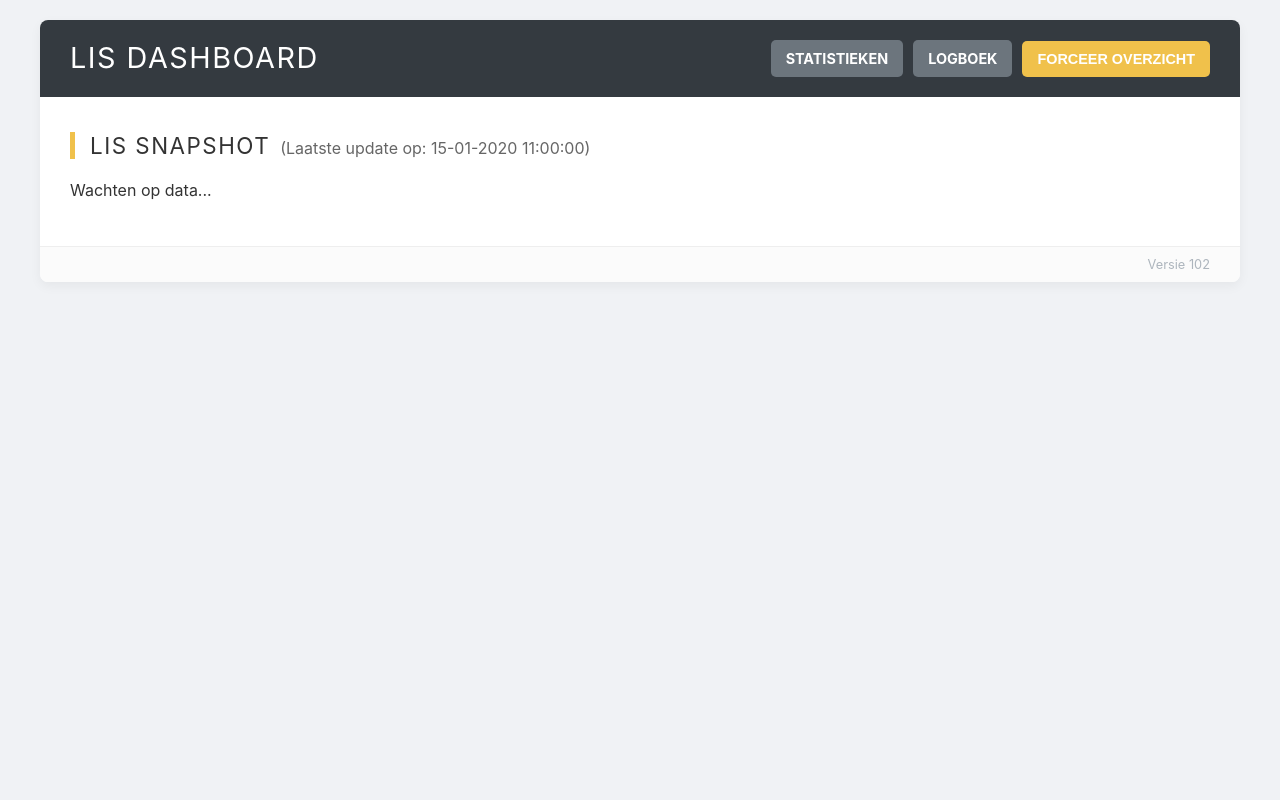
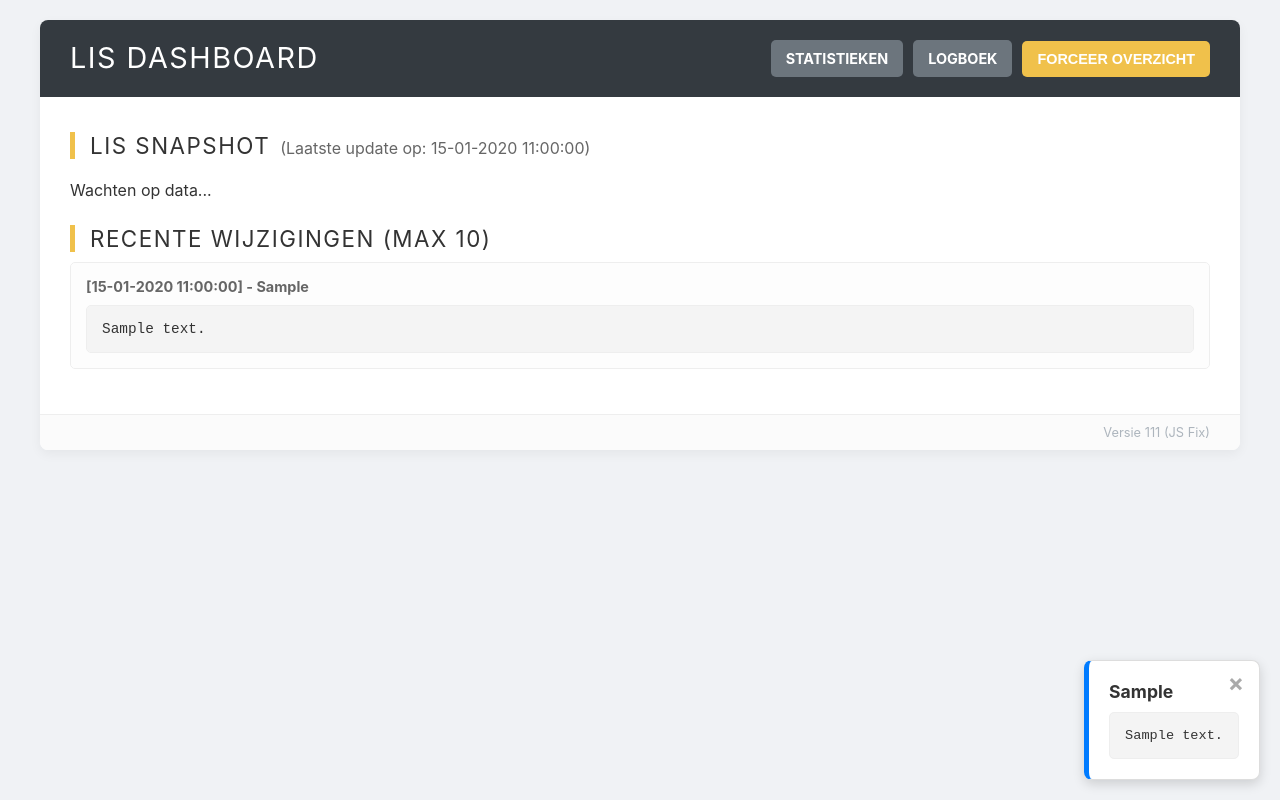
Before and after one commit to simoens/lis-cron-job, a Flask app: page / in a window 1280 px wide. Run offline with Flask 3, Linux system fonts and the light colour scheme; tables that the repository leaves empty hold one stand-in row (values such as "Sample post"); some libraries are stand-ins or nearby versions.

Commit message:
Update index.html with new styles and content

```diff
--- a/templates/index.html
+++ b/templates/index.html
@@ -7,36 +7,62 @@
     <style>
         body { font-family: -apple-system, BlinkMacSystemFont, "Segoe UI", Roboto, Helvetica, Arial, sans-serif; margin: 0; padding: 0; background-color: #f0f2f5; color: #333; }
         .container { max-width: 1200px; margin: 20px auto; background-color: #fff; border-radius: 8px; box-shadow: 0 4px 12px rgba(0,0,0,0.05); overflow: hidden; }
+
+        /* Header */
         .header-bar { background-color: #343a40; color: white; padding: 20px 30px; }
         .header-bar::after { content: ""; display: table; clear: both; }
         .header-bar h1 { margin: 0; padding: 0; font-size: 1.8em; float: left; font-weight: 400; text-transform: uppercase; letter-spacing: 1.5px; }
+
+        /* Knoppen */
         .header-buttons { float: right; display: flex; gap: 10px; align-items: center; }
         .button { background-color: #f0c14b; color: white; padding: 10px 15px; border: none; border-radius: 5px; cursor: pointer; font-size: 0.9em; font-weight: bold; text-transform: uppercase; text-decoration: none; }
         .button:hover { background-color: #5a6268; }
+        .button:disabled { background-color: #6c757d; cursor: not-allowed; opacity: 0.7; }
+
         .content-box { padding: 10px 30px 30px 30px; }
+
+        /* Koppen */
         h2 { font-size: 1.4em; border-left: 5px solid #f0c14b; padding-left: 15px; margin-top: 25px; margin-bottom: 10px; font-weight: 400; text-transform: uppercase; letter-spacing: 1.5px; }
         h3 { margin-top: 25px; font-size: 1.1em; background-color: #f0c14b; color: #343a40; padding: 8px 10px; border-radius: 5px; font-weight: 400; text-transform: uppercase; letter-spacing: 1.5px; }
+
+        /* Tabel */
         table { width: 100%; border-collapse: collapse; margin-top: 15px; font-size: 0.9em; table-layout: fixed; }
         th, td { border: 1px solid #ddd; padding: 10px; text-align: left; word-wrap: break-word; }
         th { background-color: #f2f2f2; }
         tr:nth-child(even) { background-color: #f9f9f9; }
 
+        /* Statussen */
         tr.pilot-assigned, tr.pilot-assigned:nth-child(even) { background-color: #dff0d8; font-weight: 500; }
         tr.status-due-soon, tr.status-due-soon:nth-child(even) { background-color: #fff3e0; font-weight: 500; }
         tr.status-warning-soon, tr.status-warning-soon:nth-child(even) { background-color: #ffebee; font-weight: 500; animation: pulse-red 2s ease-in-out infinite; }
         tr.status-past-due, tr.status-past-due:nth-child(even) { background-color: #ffcdd2; font-weight: 500; }
 
-        /* Link styling in table */
+        /* Links */
         td a { color: #007bff; text-decoration: none; font-weight: 600; }
         td a:hover { text-decoration: underline; color: #0056b3; }
-        td a::after { content: " ↗"; font-size: 0.8em; } /* Extern link icoontje */
+        td a::after { content: " ↗"; font-size: 0.8em; }
 
         @keyframes pulse-red { 0% { background-color: #ffebee; } 50% { background-color: #ffcdd2; } 100% { background-color: #ffebee; } }
+
+        /* Wijzigingen Lijst (Footer van pagina) */
+        .change-item { background-color: #fdfdfd; border: 1px solid #eee; padding: 15px; margin-bottom: 15px; border-radius: 5px; }
+        .change-header { font-weight: bold; color: #333; margin-bottom: 10px; font-size: 0.9em; color: #666; }
+        pre { white-space: pre-wrap; word-wrap: break-word; background-color: #f4f4f4; padding: 15px; border-radius: 5px; font-family: "Courier New", Courier, monospace; font-size: 0.9em; border: 1px solid #eee; margin: 0; }
+
+        /* Toast Pop-up */
+        .toast-notification { position: fixed; bottom: 20px; right: 20px; background-color: #fff; border: 1px solid #ddd; border-left: 5px solid #007bff; box-shadow: 0 4px 12px rgba(0,0,0,0.15); padding: 20px; border-radius: 8px; z-index: 1000; display: none; max-width: 400px; }
+        .toast-header { font-weight: bold; font-size: 1.1em; color: #333; margin-bottom: 10px; }
+        .toast-body pre { margin: 0; max-height: 200px; overflow-y: auto; font-size: 0.85em; }
+        .toast-close { position: absolute; top: 10px; right: 15px; font-size: 1.5em; font-weight: bold; color: #aaa; cursor: pointer; line-height: 1; }
+        .toast-close:hover { color: #000; }
+
         .version-footer { text-align: right; padding: 10px 30px; color: #adb5bd; font-size: 0.8em; border-top: 1px solid #eee; background-color: #fbfbfb; }
     </style>
 </head>
 <body>
+
     <div class="container">
+
         <div class="header-bar">
             <div class="header-buttons">
                 <a href="{{ url_for('statistieken') }}" class="button" style="background-color: #6c757d;">Statistieken</a>
@@ -48,11 +74,13 @@
             </div>
             <h1>LIS Dashboard</h1>
         </div>
+
         <div class="content-box">
             <div style="display: flex; align-items: baseline; gap: 10px; margin-bottom: -10px;">
                 <h2>LIS SNAPSHOT</h2>
                 <p style="color: #666;" id="timestamp-display">(Laatste update op: {{ snapshot.timestamp }})</p>
             </div>
+
             {% if snapshot.content_data %}
                 <div class="snapshot-content">
                     <h3>INKOMENDE SCHEPEN</h3>
@@ -63,7 +91,6 @@
                                 {% for schip in snapshot.content_data.INKOMEND %}
                                 <tr class="{% if schip.Loods == 'Loods werd toegewezen' %}pilot-assigned{% elif schip.status_flag == 'past_due' %}status-past-due{% elif schip.status_flag == 'warning_soon' %}status-warning-soon{% elif schip.status_flag == 'due_soon' %}status-due-soon{% endif %}">
                                     <td>
-                                        <!-- HIER IS DE WIJZIGING: Link naar VesselFinder -->
                                         <a href="{{ schip.vesselfinder_url }}" target="_blank" title="Bekijk op VesselFinder">{{ schip.Schip }}</a>
                                     </td>
                                     <td>{{ schip.Besteltijd }}</td>
@@ -106,20 +133,101 @@
             {% else %}
                 <p>Wachten op data...</p>
             {% endif %}
+
+            <h2>RECENTE WIJZIGINGEN (max 10)</h2>
+            {% if changes %}
+                {% for change in changes %}
+                    <div class="change-item">
+                        <div class="change-header">[{{ change.timestamp }}] - {{ change.onderwerp }}</div>
+                        <pre>{{ change.content }}</pre>
                     </div>
-        <div class="version-footer">Versie 102</div>
+                {% endfor %}
+            {% else %}
+                <p>Nog geen wijzigingen gedetecteerd.</p>
+            {% endif %}
         </div>
+
+        <div class="version-footer">Versie 111 (JS Fix)</div>
+    </div>
+
+    <!-- POPUP CONTAINER -->
+    <div id="change-toast" class="toast-notification">
+        <span id="toast-close-btn" class="toast-close">&times;</span>
+        <div id="toast-header" class="toast-header"></div>
+        <div id="toast-body" class="toast-body"><pre></pre></div>
+    </div>
+    <audio id="notification-sound" src="https://actions.google.com/sounds/v1/basic_sounds/bell_tink.ogg" preload="auto"></audio>
+
+    <!-- Data container om syntax errors in JS te voorkomen -->
+    <script id="latest-change-data" type="application/json">
+        {{ changes[0] | tojson if changes else "null" }}
+    </script>
+
     <script>
+        function getDisplayedTimestamp() { const el = document.getElementById('timestamp-display'); return el ? el.innerText.replace('(Laatste update op: ', '').replace(')', '').trim() : null; }
+        const currentTimestamp = getDisplayedTimestamp();
+
+        // Auto-refresh elke minuut
+        if (currentTimestamp) {
+            setInterval(async () => {
+                try {
+                    const r = await fetch('/status');
+                    if (!r.ok) return;
+                    const d = await r.json();
+                    if (d.timestamp && d.timestamp !== "N/A" && d.timestamp !== currentTimestamp) location.reload();
+                } catch (e) {}
+            }, 60000);
+        }
+
+        // Pop-up logica
+        document.addEventListener('DOMContentLoaded', () => {
+            const dataScript = document.getElementById('latest-change-data');
+            let latestChange = null;
+
+            if (dataScript) {
+                try {
+                    latestChange = JSON.parse(dataScript.textContent);
+                } catch(e) {
+                    console.error("Fout bij parsen change data", e);
+                }
+            }
+
+            if (latestChange) {
+                const lc = {
+                    timestamp: latestChange.timestamp,
+                    subject: latestChange.onderwerp,
+                    content: latestChange.content
+                };
+                const sk = 'seenChangeTimestamp';
+
+                // Als de timestamp van de laatste wijziging anders is dan wat we lokaal hebben opgeslagen: Toon popup
+                if (lc.timestamp !== localStorage.getItem(sk)) {
+                    document.getElementById('toast-header').innerText = lc.subject;
+                    document.querySelector('#toast-body pre').innerText = lc.content;
+                    document.getElementById('change-toast').style.display = 'block';
+                    document.getElementById('notification-sound').play().catch(e=>{});
+
+                    document.getElementById('toast-close-btn').onclick = () => {
+                        document.getElementById('change-toast').style.display = 'none';
+                        localStorage.setItem(sk, lc.timestamp);
+                    };
+                }
+            }
+        });
+
+        // Forceer knop logica
         const forceForm = document.getElementById('force-snapshot-form');
         const forceButton = document.getElementById('force-snapshot-button');
+        if (forceForm) {
             forceForm.addEventListener('submit', async (e) => {
                 e.preventDefault();
                 forceButton.disabled = true;
                 forceButton.innerText = "Bezig...";
                 await fetch(forceForm.action, { method: 'POST', body: new FormData(forceForm) });
+                // Wacht 5 seconden en herlaad dan
                 setTimeout(() => { location.reload(); }, 5000);
             });
-        setTimeout(() => location.reload(), 60000);
+        }
     </script>
 </body>
 </html>
```
Lines whose indentation alone changed are shown as unchanged.
